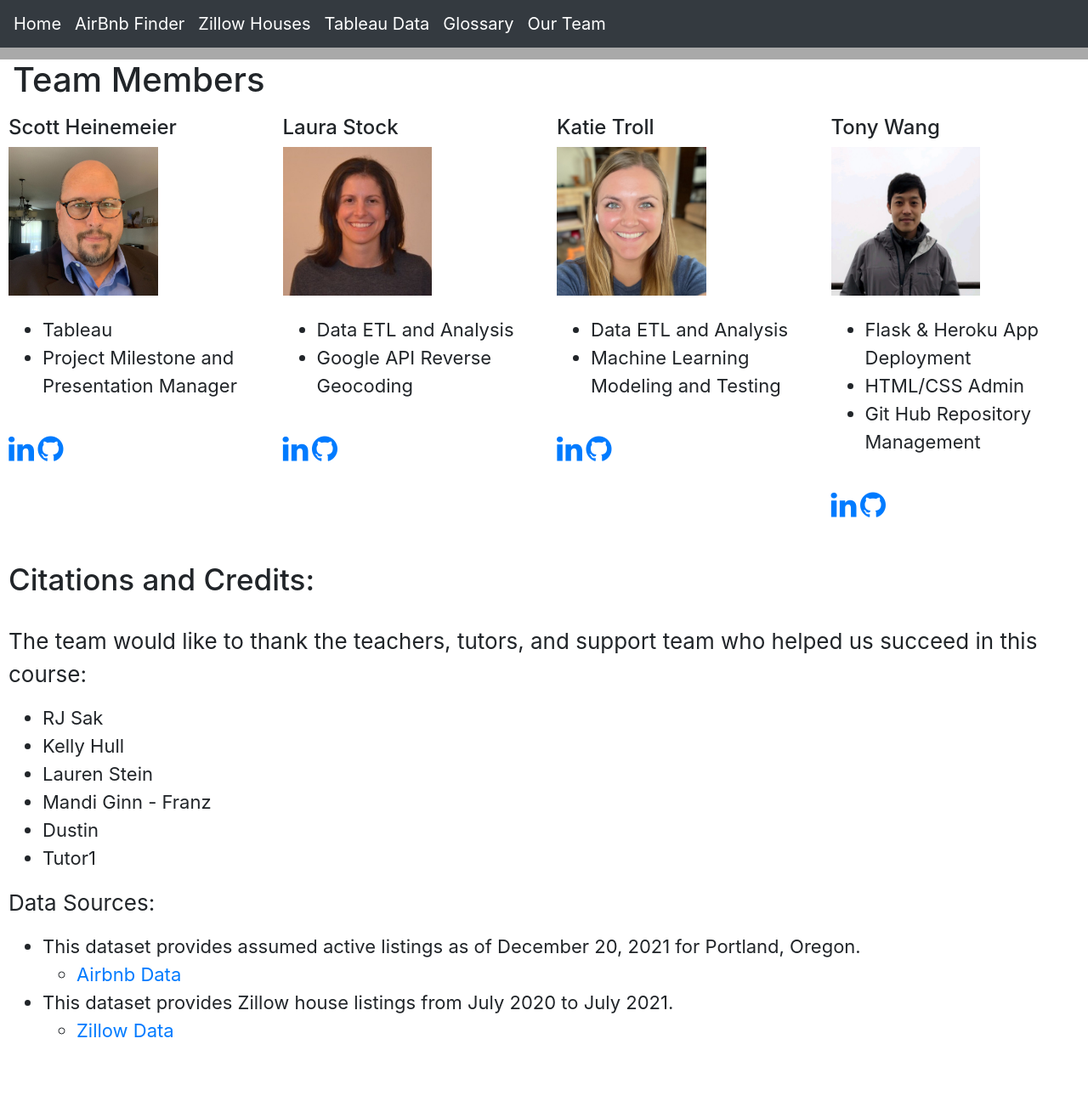
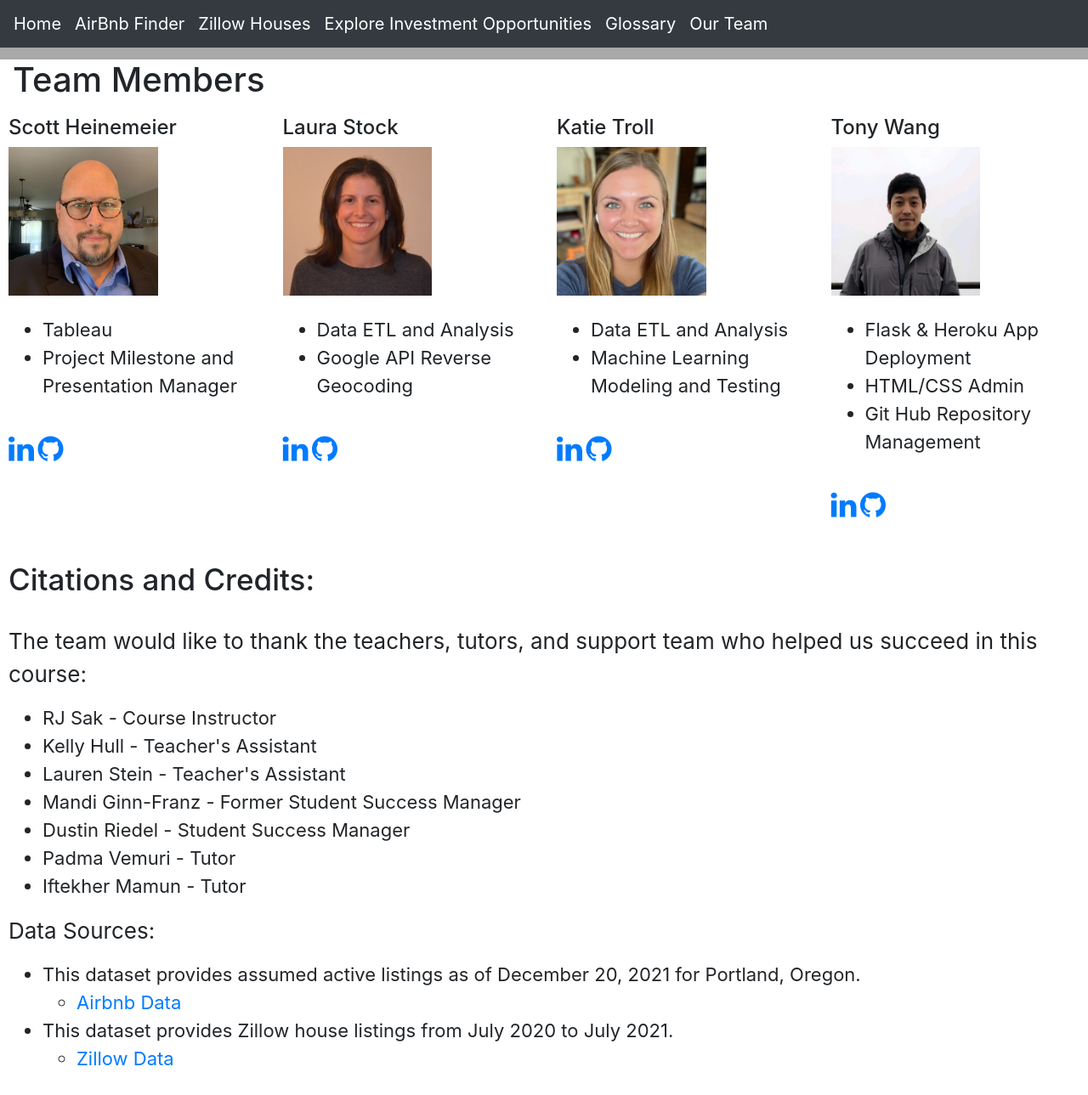
Before and after one commit to tonywang3571/Final_Project_Repo, a Flask app: page /team/ in a window 1280 px wide. Shown: the whole page at 85% size. Before the commit the page ends 1221 px from the top, so only its background shows below. Run offline with Flask 2, Linux system fonts and the light colour scheme; some libraries are stand-ins or nearby versions.

Commit message:
updated template files

```diff
--- a/airbnb_zillow_app/static/css/style.css
+++ b/airbnb_zillow_app/static/css/style.css
@@ -12,7 +12,6 @@
   background-color: darkgrey;
   color: white;
   display: block;
-
 }
 
 .leaflet-popup-tip-container {
@@ -26,3 +25,7 @@
   height: 0px;
   border: 0px;
 }
+
+.navbar-brand a:hover{
+  color:greenyellow
+}
--- a/airbnb_zillow_app/templates/base.html
+++ b/airbnb_zillow_app/templates/base.html
@@ -41,7 +41,7 @@
             <a class="navbar-brand" href="/">Home</a>
             <a class="navbar-brand" href="/airbnb/">AirBnb Finder</a>
             <a class="navbar-brand" href="/zillow/">Zillow Houses</a>
-            <a class="navbar-brand" href="/tableau/">Tableau Data</a>
+            <a class="navbar-brand" href="/tableau/">Explore Investment Opportunities</a>
             <a class="navbar-brand" href="/glossary/">Glossary</a>
             <a class="navbar-brand" href="/team/">Our Team</a>
 
--- a/airbnb_zillow_app/templates/team.html
+++ b/airbnb_zillow_app/templates/team.html
@@ -64,12 +64,13 @@
         <div class="col-md-12">
             <p style="font-size: 26px;">The team would like to thank the teachers, tutors, and support team who helped us succeed in this course:
                 <ul class="unordered-list">
-                    <li style="font-size: 22px;">RJ Sak</li>
-                    <li style="font-size: 22px;">Kelly Hull</li>
-                    <li style="font-size: 22px;">Lauren Stein</li>
-                    <li style="font-size: 22px;">Mandi Ginn - Franz</li>
-                    <li style="font-size: 22px;">Dustin </li>
-                    <li style="font-size: 22px;">Tutor1 </li>
+                    <li style="font-size: 22px;">RJ Sak - Course Instructor </li>
+                    <li style="font-size: 22px;">Kelly Hull - Teacher's Assistant</li>
+                    <li style="font-size: 22px;">Lauren Stein - Teacher's Assistant</li>
+                    <li style="font-size: 22px;">Mandi Ginn-Franz - Former Student Success Manager</li>
+                    <li style="font-size: 22px;">Dustin Riedel - Student Success Manager</li>
+                    <li style="font-size: 22px;">Padma Vemuri - Tutor </li>
+                    <li style="font-size: 22px;">Iftekher Mamun - Tutor </li>
                 </ul>
             </p>
         </div>
```
Also changed, not shown: airbnb_zillow_app/templates/tableau.html (+3 -4 lines), 1 other file.
